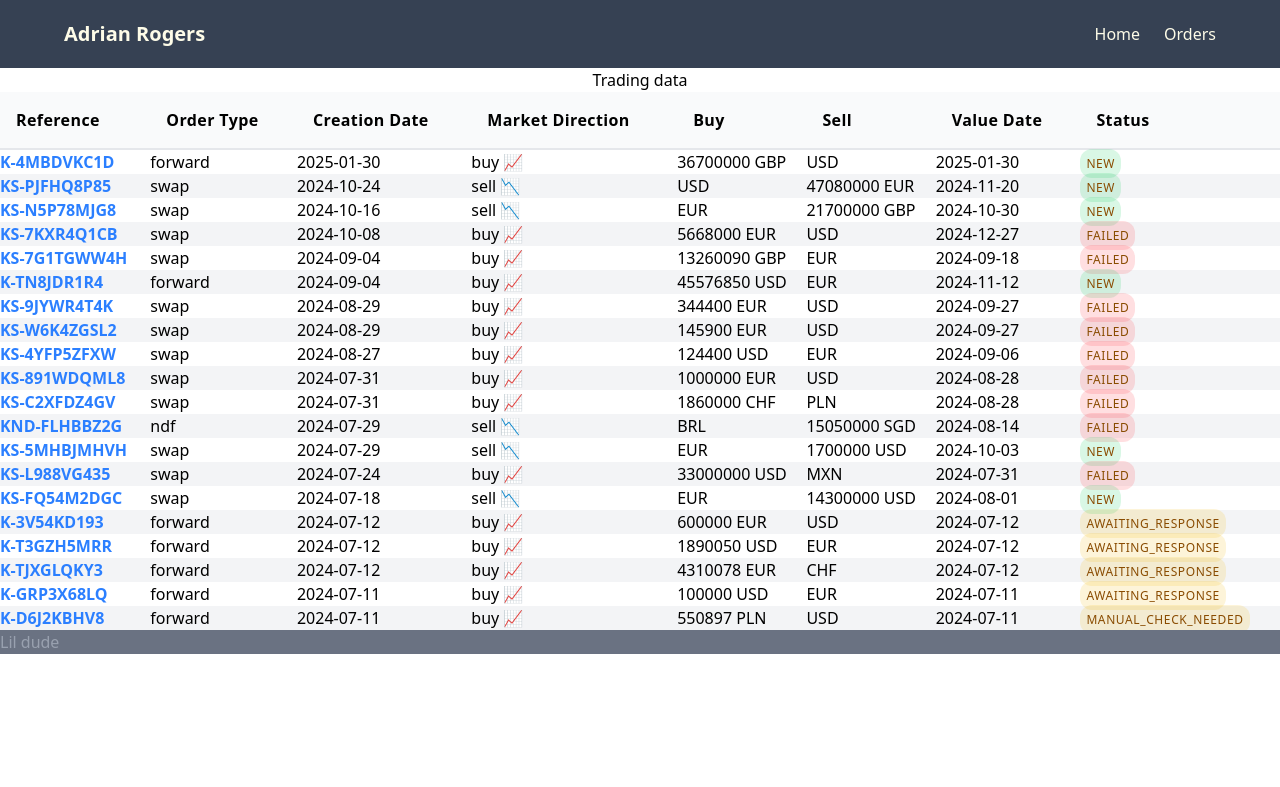
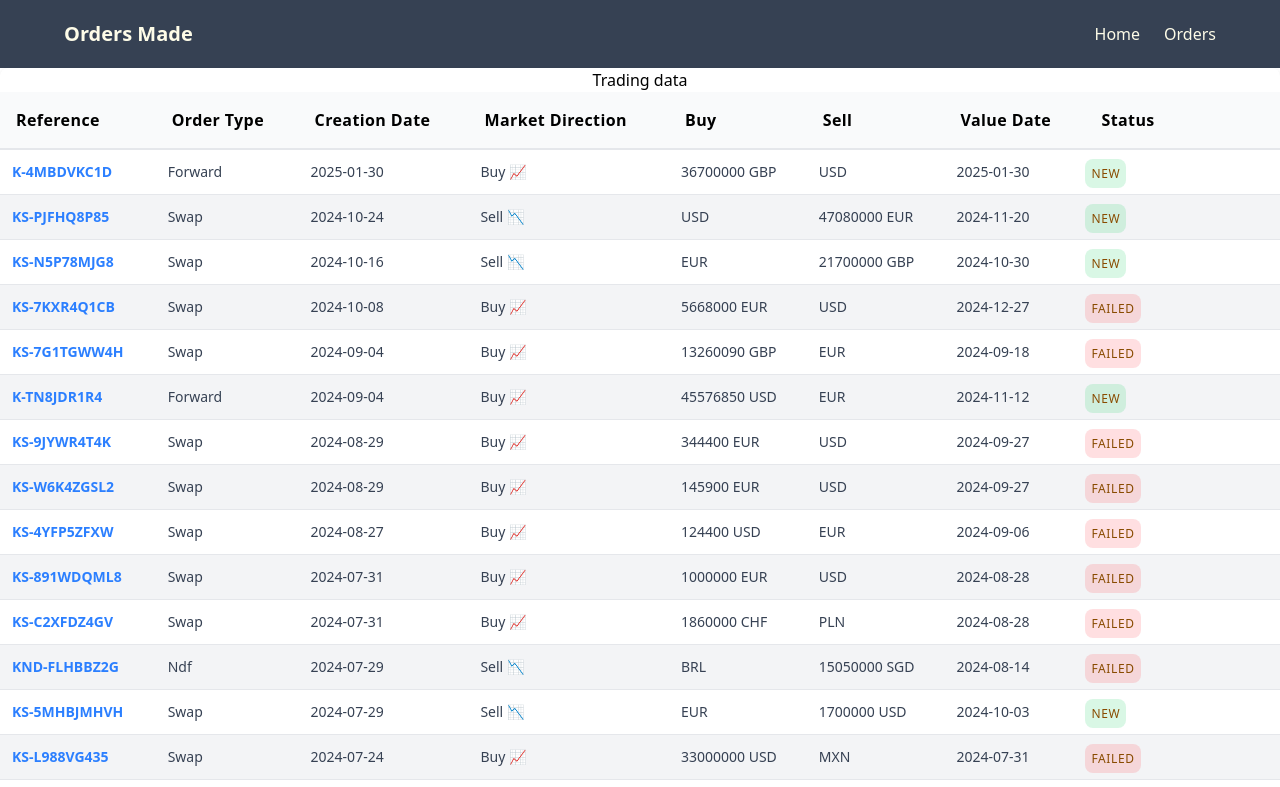
Before and after one commit to adritek/kantox-table, a React (Vite) app: page /orders in a window 1280 px wide. Shown: the top 787 px of the page. Built offline with nearby package versions, Linux system fonts and the light colour scheme.

Commit message:
Starting to add responsive classes from app.css

```diff
--- a/src/components/MainNav.jsx
+++ b/src/components/MainNav.jsx
@@ -4,7 +4,7 @@ export default function MainNav() {
   return (
     <header className="bg-gray-700 text-yellow-50 p-5">
       <nav className="max-w-6xl mx-auto flex items-center justify-between">
-        <div className="text-xl font-bold">Adrian Rogers</div>
+        <div className="text-xl font-bold">Orders Made</div>
         <ul className="flex space-x-6 ml-8">
           <li>
             <NavLink to="/" end className="hover:text-gray-300">
--- a/src/components/Table.jsx
+++ b/src/components/Table.jsx
@@ -24,33 +24,40 @@ export default function Table() {
   if (data) {
     content = data.map((item) => (
       <tr key={item.id} className="even:bg-gray-100 odd:bg-white">
-        <td data-cell="reference">
+        <td data-cell="reference" className="p-3 text-sm text-gray-700">
           <a href="#" className="font-bold text-blue-500 hover:underline">
             {item.attributes.reference}
           </a>
         </td>
-        <td data-cell="order type">{item.attributes['order-type']}</td>
-        <td data-cell="creation date">{item.attributes['creation-date']}</td>
-        <td data-cell="market direction">
+        <td data-cell="order type" className="p-3 text-sm text-gray-700 capitalize">
+          {item.attributes['order-type']}
+        </td>
+        <td data-cell="creation date" className="p-3 text-sm text-gray-700">
+          {item.attributes['creation-date']}
+        </td>
+        <td
+          data-cell="market direction"
+          className="p-3 text-sm text-gray-700 capitalize"
+        >
           {item.attributes['market-direction']}
           {item.attributes['market-direction'] === 'buy' ? ' 📈' : ' 📉'}
         </td>
-        <td data-cell="buy">
+        <td data-cell="buy" className="p-3 text-sm text-gray-700">
           {item.attributes['market-direction'] === 'buy'
             ? `${item.attributes['amount-cents']} ${item.attributes['buy-currency']}`
             : `${item.attributes['buy-currency']}`}
         </td>
-        <td data-cell="sell">
+        <td data-cell="sell" className="p-3 text-sm text-gray-700">
           {item.attributes['market-direction'] !== 'buy'
             ? `${item.attributes['amount-cents']} ${item.attributes['sell-currency']}`
             : `${item.attributes['sell-currency']}`}
         </td>
-        <td data-cell="value date" className="">
+        <td data-cell="value date" className="p-3 text-sm text-gray-700">
           {item.attributes['value-date']}
         </td>
         <td data-cell="status">
           <span
-            className={`p-1.5 text-xs font-medium uppercase tracking-wider text-yellow-800 rounded-xl
+            className={`p-1.5 text-xs font-medium uppercase tracking-wider text-yellow-800 rounded-lg
             ${item.attributes.status === 'new' ? 'bg-green-500/15' : ''}
             ${item.attributes.status === 'failed' ? 'bg-red-500/15' : ''}
             ${
@@ -72,9 +79,10 @@ export default function Table() {
       role="region"
       aria-labelledby="OrdersTable01"
       tabIndex="0"
+      className="overflow-x-auto rounded-lg shadow"
     >
       {warnings}
-      <table className="w-full border-collapse">
+      <table className="w-full border-collapse ">
         <caption id="OrdersTable01">Trading data</caption>
         <thead className="bg-gray-50 border-b-2 border-gray-200">
           <tr>
@@ -128,7 +136,7 @@ export default function Table() {
             </th>
           </tr>
         </thead>
-        <tbody>{content}</tbody>
+        <tbody className="divide-y divide-gray-200">{content}</tbody>
       </table>
     </div>
   );
--- a/src/pages/HomePage.jsx
+++ b/src/pages/HomePage.jsx
@@ -9,13 +9,14 @@ export default function Home() {
       </ul>
       <p>I went with:</p>
       <ul className="list-disc list-inside">
-        <li>React and Vite - it is the defaco now-a-days</li>
+        <li>React and Vite</li>
         <li>
           React Router DOM - to build out the content and error pages. Updated to v7
         </li>
         <li>React Query - it will grab the data (cache it, or refetch)</li>
-        <li>Tailwind CSS - because it&#39;s the flavour of the month</li>
+        <li>Tailwind CSS - because Tailwind</li>
         <li>Responsive tables (block level), and ARIA approved!</li>
+        <li>Future - migrate to TypeScript</li>
       </ul>
     </>
   );
```
